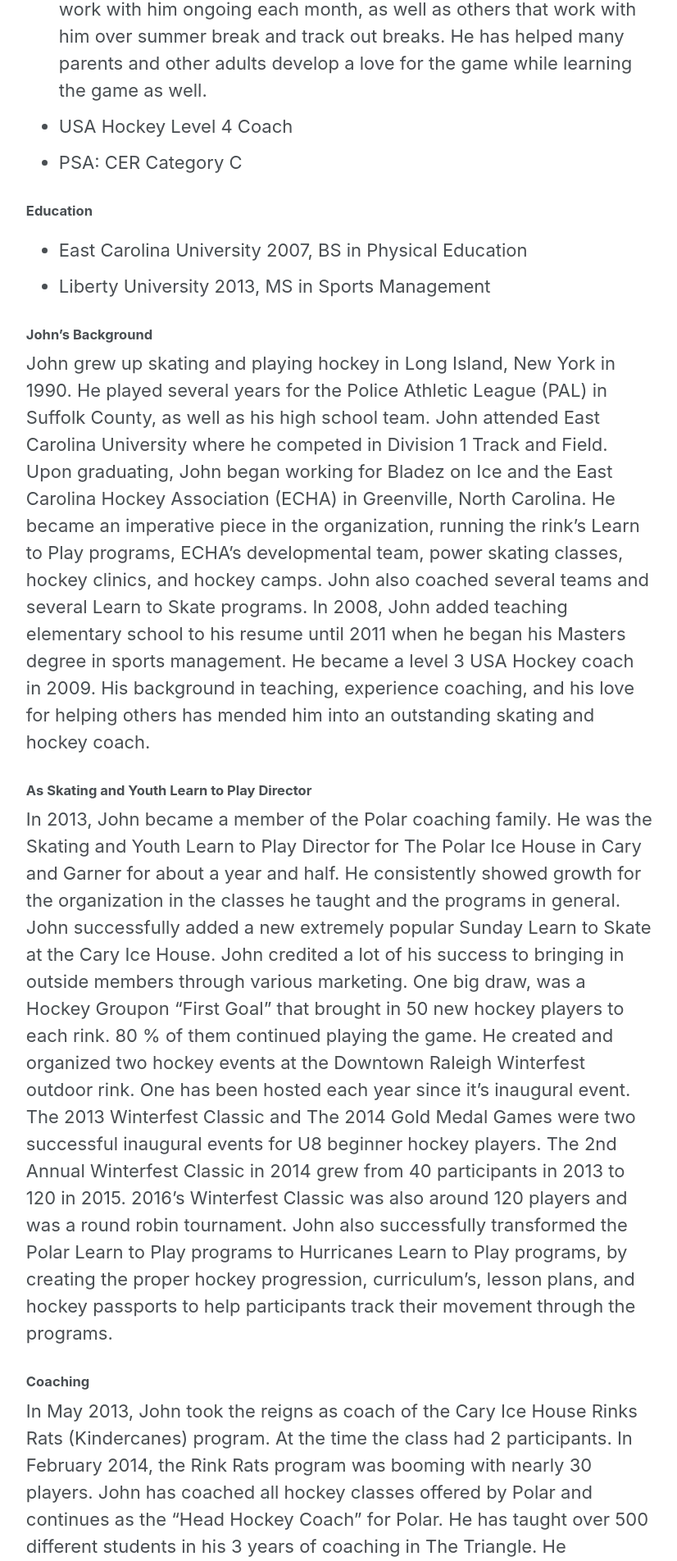
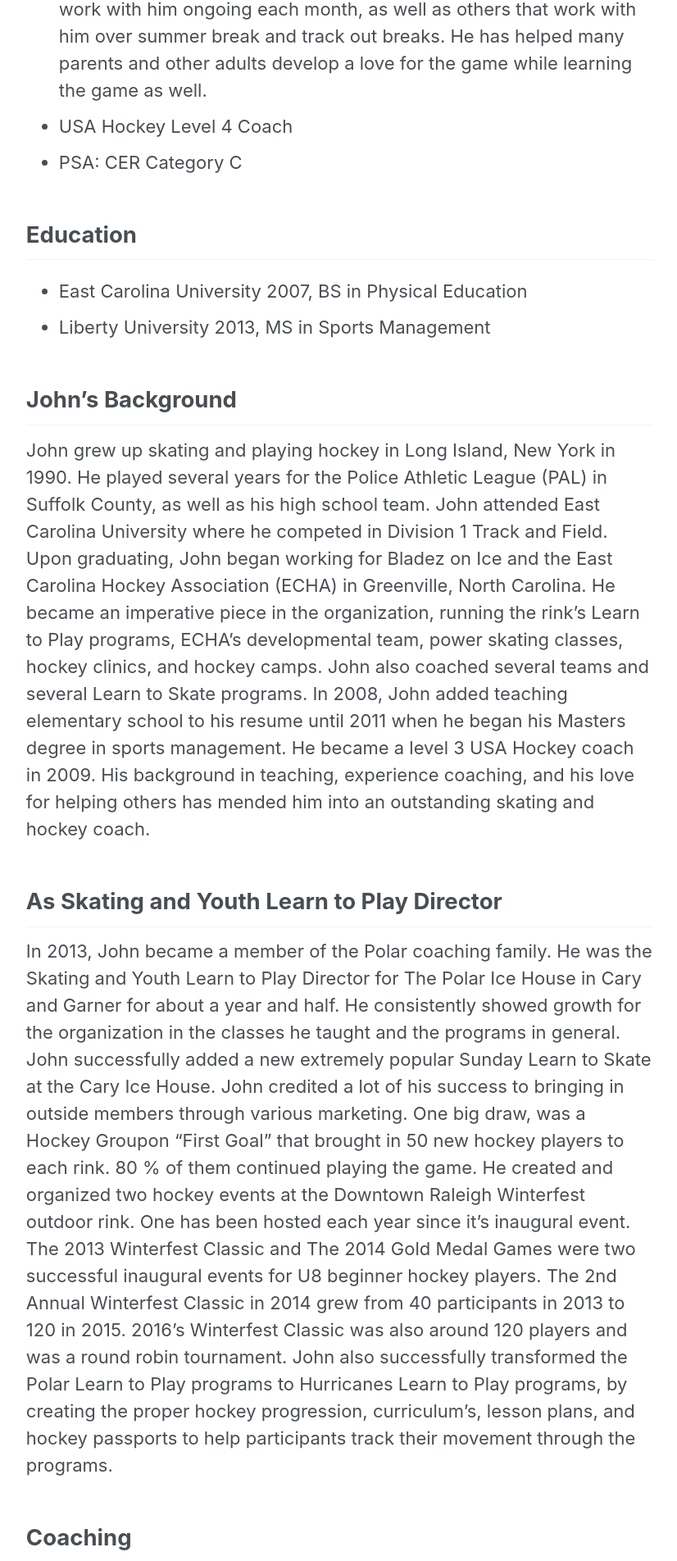
Before and after one commit to beasharpskater/Mytest, a Jekyll site: the page built from contact/index.md, in a window 1280 px wide. Shown: the part 685-2589 px from the top of the page at 82% size, without its empty margins (252-1078 px from the left). Built offline with Jekyll 4.4.1, drawn with Linux system fonts in a browser that asks for light colours.

```diff
--- a/contact/index.md
+++ b/contact/index.md
@@ -13,20 +13,21 @@ title: About John
 - USA Hockey Level 4 Coach
 - PSA: CER Category C
 
-#### Education
+## Education
 
 - East Carolina University 2007, BS in Physical Education
 - Liberty University 2013, MS in Sports Management
 
-#### John’s Background
+## John’s Background
 
 John grew up skating and playing hockey in Long Island, New York in 1990. He played several years for the Police Athletic League (PAL) in Suffolk County, as well as his high school team. John attended East Carolina University where he competed in Division 1 Track and Field. Upon graduating, John began working for Bladez on Ice and the East Carolina Hockey Association (ECHA) in Greenville, North Carolina. He became an imperative piece in the organization, running the rink’s Learn to Play programs, ECHA’s developmental team, power skating classes, hockey clinics, and hockey camps. John also coached several teams and several Learn to Skate programs. In 2008, John added teaching elementary school to his resume until 2011 when he began his Masters degree in sports management. He became a level 3 USA Hockey coach in 2009. His background in teaching, experience coaching, and his love for helping others has mended him into an outstanding skating and hockey coach.
 
-#### As Skating and Youth Learn to Play Director
+## As Skating and Youth Learn to Play Director
 
 In 2013, John became a member of the Polar coaching family. He was the Skating and Youth Learn to Play Director for The Polar Ice House in Cary and Garner for about a year and half. He consistently showed growth for the organization in the classes he taught and the programs in general. John successfully added a new extremely popular Sunday Learn to Skate at the Cary Ice House. John credited a lot of his success to bringing in outside members through various marketing. One big draw, was a Hockey Groupon “First Goal” that brought in 50 new hockey players to each rink. 80 % of them continued playing the game. He created and organized two hockey events at the Downtown Raleigh Winterfest outdoor rink. One has been hosted each year since it’s inaugural event. The 2013 Winterfest Classic and The 2014 Gold Medal Games were two successful inaugural events for U8 beginner hockey players. The 2nd Annual Winterfest Classic in 2014 grew from 40 participants in 2013 to 120 in 2015. 2016’s Winterfest Classic was also around 120 players and was a round robin tournament. John also successfully transformed the Polar Learn to Play programs to Hurricanes Learn to Play programs, by creating the proper hockey progression, curriculum’s, lesson plans, and hockey passports to help participants track their movement through the programs.
 
-#### Coaching
+## Coaching
 
 In May 2013, John took the reigns as coach of the Cary Ice House Rinks Rats (Kindercanes) program. At the time the class had 2 participants. In February 2014, the Rink Rats program was booming with nearly 30 players. John has coached all hockey classes offered by Polar and continues as the “Head Hockey Coach” for Polar. He has taught over 500 different students in his 3 years of coaching in The Triangle. He continues to coach Cary’s Kindercanes and Hockey Basics classes; clinics; and camps. John hopes to one day see one of the many players he coaches playing on TV.
+
 ## Contact Form
```
Also changed, not shown: lessons/index.md (+7 -1 lines).
